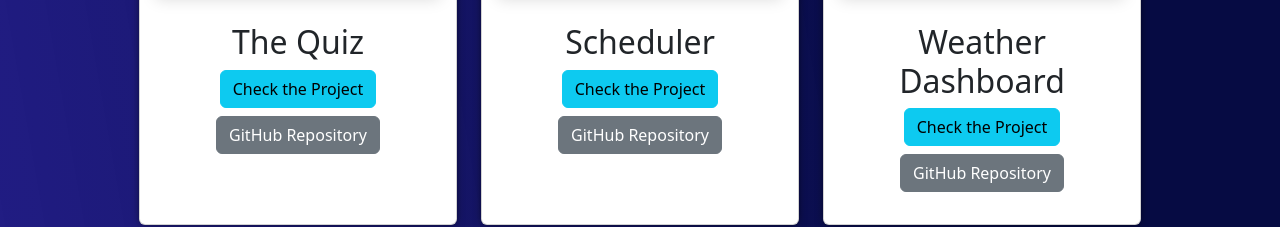
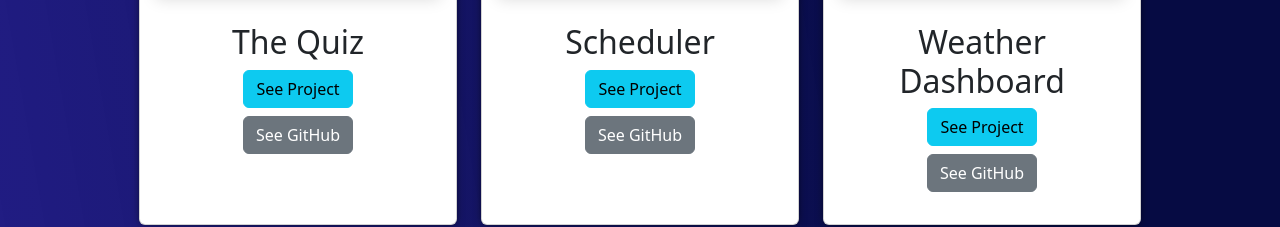
Before and after one commit to rober-web/React-Portfolio, a React (Vite) app: page /gallery in a window 1280 px wide. Shown: the part 574-801 px from the top of the page. Built offline with nearby package versions, Linux system fonts and the light colour scheme.

Commit message:
changed card button title

```diff
--- a/src/components/gallery/Gallery.jsx
+++ b/src/components/gallery/Gallery.jsx
@@ -25,7 +25,7 @@ const Gallery = ({
             rel="noopener noreferrer"
             className="btn btn-info btn-full-width"
           >
-            Check the Project
+            See Project
           </a>
 
           <a
@@ -34,7 +34,7 @@ const Gallery = ({
             rel="noopener noreferrer"
             className="btn btn-secondary btn-full-width "
           >
-            GitHub Repository
+            See GitHub
           </a>
         </div>
       </div>
```
